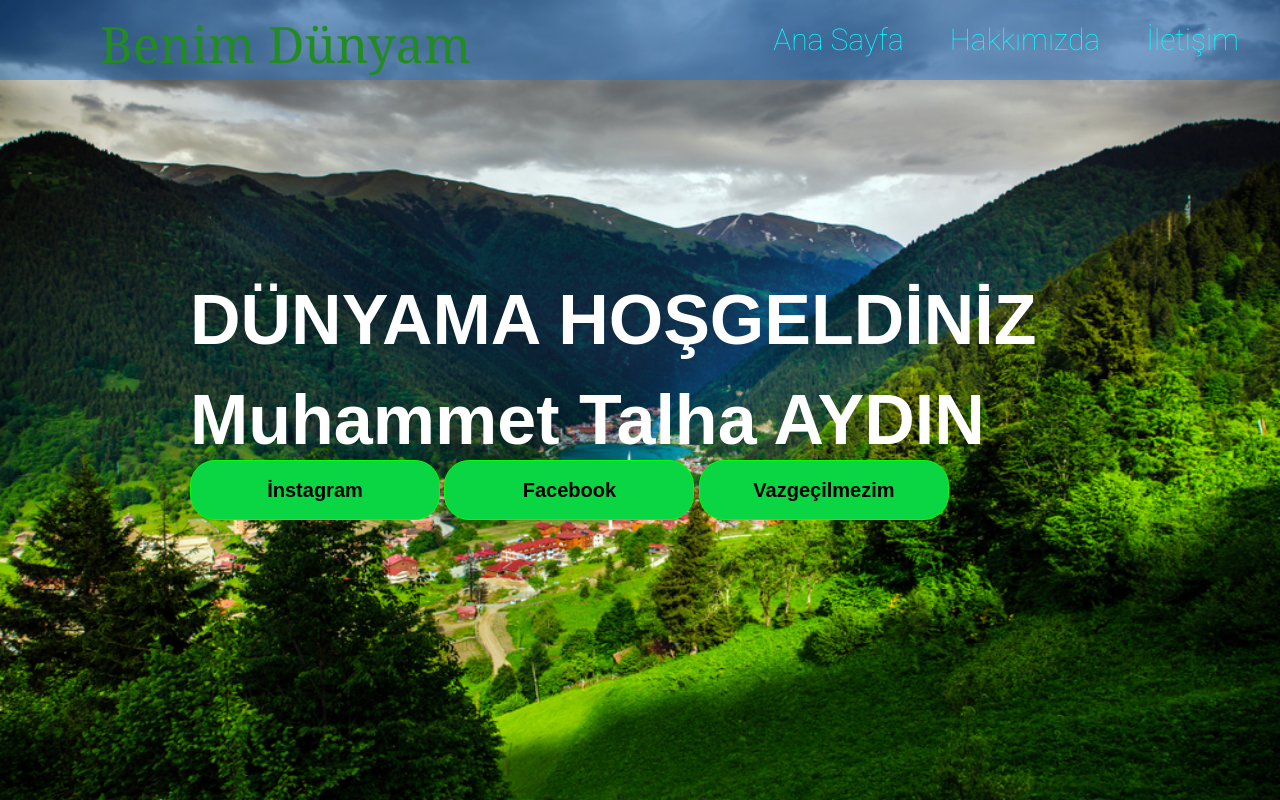
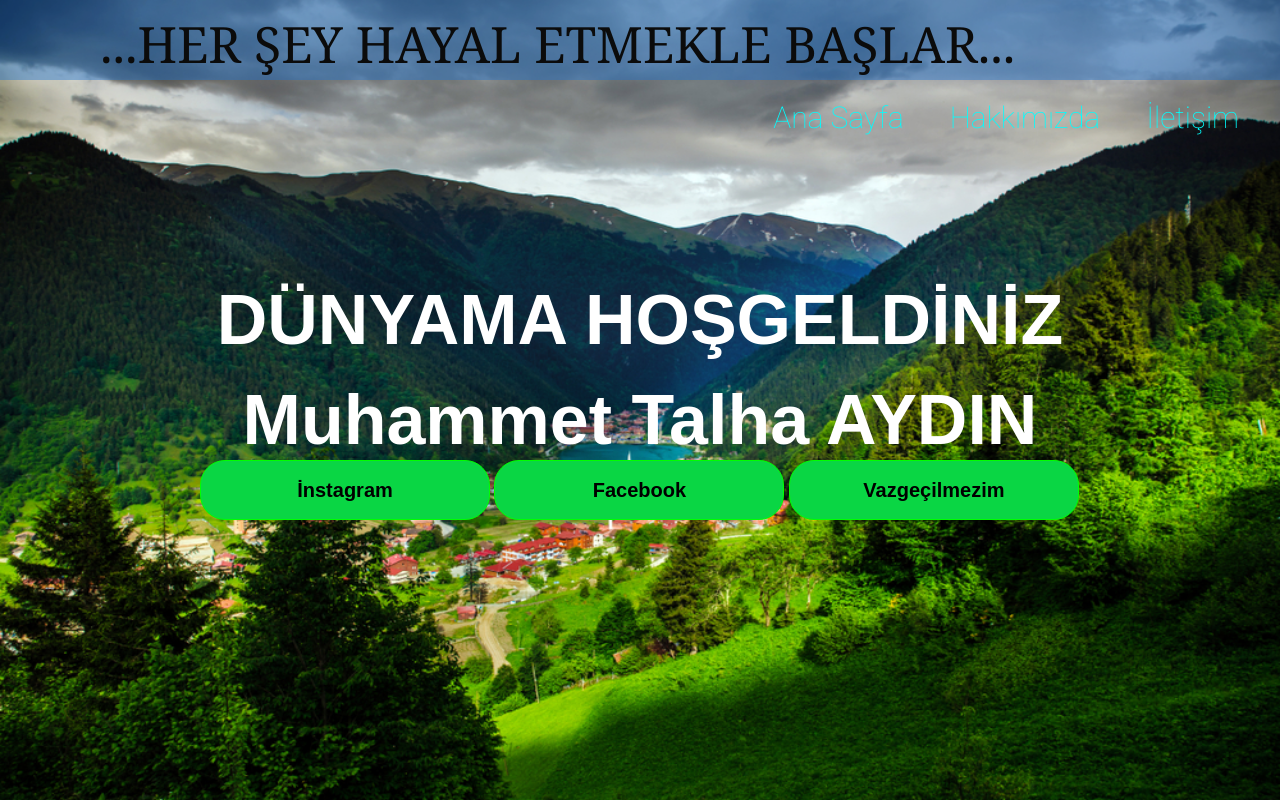
Before and after one commit to MuhammeTalha/My-World, a plain HTML site: page index.html in a window 1280 px wide. Drawn offline with Linux system fonts and the light colour scheme.

Commit message:
Add files via upload

```diff
--- a/index.html
+++ b/index.html
@@ -13,7 +13,7 @@
     <div class="container">
         <div class="navbar">
             <div class="logo">
-                <a href="#">Benim Dünyam</a>
+                <a href="#">...HER ŞEY HAYAL ETMEKLE BAŞLAR...</a>
             </div>
             <ul>
                 <li><a href="http://127.0.0.1:5500/index.html#" class="active">Ana Sayfa</a></li>
--- a/style.css
+++ b/style.css
@@ -21,13 +21,14 @@
     display: inline-block;
     margin-left: 100px;
     margin-top: 10px;
+    text-align: center;
 }
 
 .navbar .logo a {
     text-decoration: none;
     font-size: 50px;
     font-family: Cambria, Cochin, Georgia, Times, 'Times New Roman', serif;
-    color: forestgreen;
+    color: rgb(11, 11, 11);
 }
 
 .navbar ul {
@@ -43,7 +44,7 @@
 }
 
 .navbar ul li a {
-    color: aqua;
+    color: rgb(0, 255, 255);
     text-decoration: none;
     font-size: 30px;
     padding: 6px 13px;
@@ -51,7 +52,7 @@
 }
 
 .navbar ul li a:hover {
-    background: rgb(9, 139, 0);
+    background: rgb(236, 128, 128);
     border-radius: 2px;
 }
 
@@ -68,8 +69,8 @@
     color: rgb(255, 255, 255);
     font-size: 70px;
     font-weight: bold;
-    width: 900px;
-    text-align: merkez;
+    width: 880px;
+    text-align: center;
 }
 
 .merkez h2 {
@@ -78,7 +79,7 @@
     font-weight: bold;
     width: 880px;
     margin-top: 20px;
-    text-align: merkez;
+    text-align: center;
 }
 
 .merkez.buttons {
@@ -87,7 +88,7 @@
 
 .buttons button {
     height: 60px;
-    width: 250px;
+    width: 290px;
     font-size: 20px;
     font-weight: bold;
     color: rgb(0, 0, 0);
@@ -100,5 +101,5 @@
 }
 
 .buttons button:hover {
-    background: white;
+    background: rgb(154, 231, 149);
 }
```
